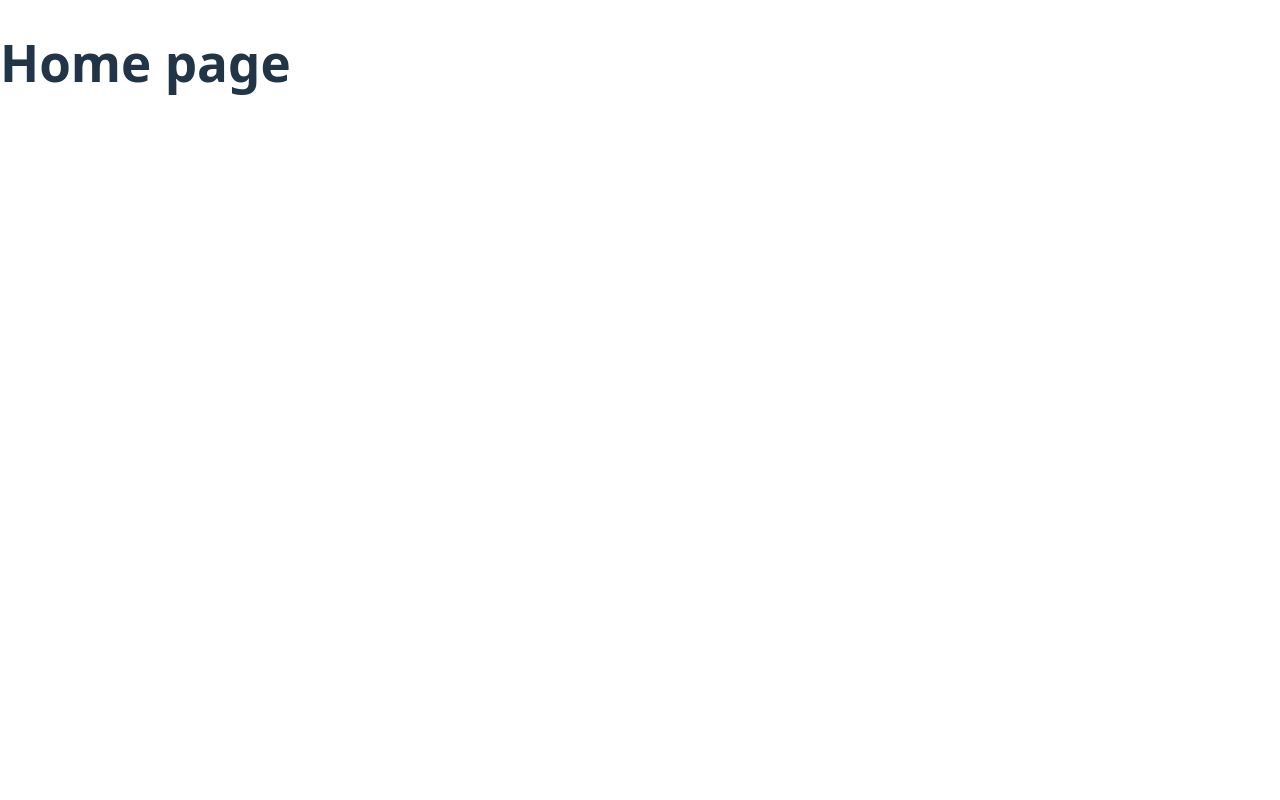
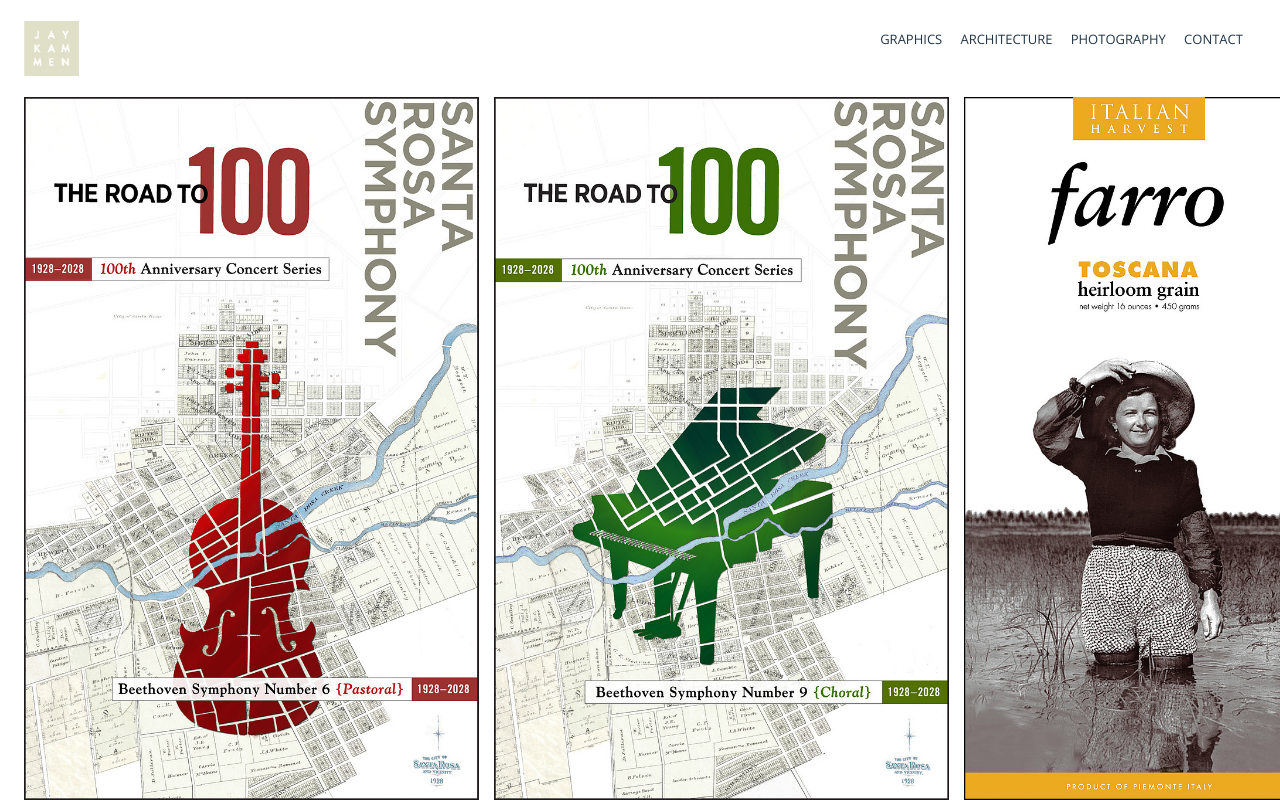
Before and after one commit to megan-wood/kammen, a React (Vite) app: page /home in a window 1280 px wide. Built offline with nearby package versions, Linux system fonts and the light colour scheme.

Commit message:
home page formatting fixed

```diff
--- a/index.html
+++ b/index.html
@@ -5,6 +5,10 @@
     <link rel="icon" type="image/svg+xml" href="/vite.svg" />
     <meta name="viewport" content="width=device-width, initial-scale=1.0" />
     <title>kammen</title>
+
+    <link rel="preconnect" href="https://fonts.googleapis.com">
+    <link rel="preconnect" href="https://fonts.gstatic.com" crossorigin>
+    <link href="https://fonts.googleapis.com/css2?family=Open+Sans:ital,wght@0,300..800;1,300..800&display=swap" rel="stylesheet">
   </head>
   <body>
     <div id="root"></div>
--- a/src/App.css
+++ b/src/App.css
@@ -3,12 +3,12 @@
   /* width: 100%; */
   /* margin: 0 auto; */
   /* padding: 2rem; */
-  display: flex;
-  /* align-items: center; */
-  /* text-align: center; */
+  /* display: flex;  */
+  /* flex-direction: column; */
   height: 100%;
   margin: 0;
   padding: 0;
+  box-sizing: border-box;
 }
 
 .logo {
@@ -47,10 +47,15 @@
   color: #888;
 }
 
+p {
+  font-size: 14px;
+}
 
-.gallery {
+/* -- Splash Page -- */
+#splashPage {
   display: flex;
-  /* width: 50%; */
+  height: 100vh;
+  justify-content: center;  /* centers splash page */
 }
 
 #splashLogo {
@@ -64,3 +69,66 @@
   max-width: 400px;
 
 }
+
+/* -- Navbar -- */
+nav {
+  padding: 1.5em 2em 1.5em 0;
+  display: flex;
+  flex-direction: row;
+  width: 100%;
+  justify-content: space-between;
+  box-sizing: border-box;
+  font-size: 14px;
+  flex-shrink: 0;  /* locks navbar height */
+}
+
+nav img {
+  /* width: 55.2px; */
+  height: 55.2px;
+  /* height: calc(20px + 40.0px); */
+  /* width: calc(20px + 40.0px); */
+}
+
+nav ul {
+  display: flex;
+  list-style-type: none;
+  margin-block-start: 0;
+  margin-block-end: 0;
+  padding: 0.7em;
+  font-size: 13px;
+  /* gap: 5px; */
+}
+
+nav a {
+  padding: 0.7em;
+}
+
+/* -- Home Page -- */
+#homePage {
+  display: flex;
+  flex-direction: column;
+  height: 100vh;
+  padding-left: 1.5em;
+}
+
+/* -- Gallery -- */
+/* .galleryWrapper {
+  flex: 1;
+  overflow: hidden;
+} */
+
+.gallery {
+  display: flex;
+  overflow-x: auto;
+  /* gap: 10px; */
+  /* width: 50%; */
+  /* padding-left: 1.5em; */
+  /* height: 100vh; */
+  /* overflow: hidden; */
+}
+
+.gallery img {
+  margin-right: 15px;
+  /* height: 90vh; */
+  flex-shrink: 0;
+}
--- a/src/App.tsx
+++ b/src/App.tsx
@@ -1,5 +1,5 @@
 import { useState } from 'react';
-import { Routes, Route, Link } from "react-router-dom";
+import { Routes, Route } from "react-router-dom";
 import Logo from "./pages/Logo";
 import Home from "./pages/Home";
 import Graphics from "./pages/Graphics";
@@ -19,7 +19,7 @@
       {/* Define routes */}
       <Routes>
         <Route path="/" element={<Logo/>}/>
-        <Route path="/Home" element={<Home/>}/>
+        <Route path="/home" element={<Home/>}/>
         <Route path="/graphics" element={<Graphics/>}/>
         <Route path="/architecture" element={<Architecture/>}/>
         <Route path="/photography" element={<Photography/>}/>
--- a/src/components/Image.tsx
+++ b/src/components/Image.tsx
@@ -14,7 +14,8 @@
         alt={alt}
         style={{
           // width: "50%",
-          width: "100%",  // fix so each image takes up as much space as it needs, doesn't shrink it
+          // width: "100%",  // fix so each image takes up as much space as it needs, doesn't shrink it
+          width: "auto",
           // height: "100%",
           display: "block",
         }}
--- a/src/components/Navbar.tsx
+++ b/src/components/Navbar.tsx
@@ -1,9 +1,19 @@
+import { Link } from "react-router-dom";
+import Image from "./Image";
+
 
 export default function Navbar() {
   return (
     <>
-
-
+      <nav>
+        <Image src="Nav-LOGO-2025-70.png" alt="Jay Kammen logo"/>
+        <ul>
+          <li><Link to="/graphics"/>GRAPHICS</li>
+          <li><Link to="/architecture"/>ARCHITECTURE</li>
+          <li><Link to="/photography"/>PHOTOGRAPHY</li>
+          <li><Link to="/contact"/>CONTACT</li>
+        </ul>
+      </nav>
     </>
   )
 }
--- a/src/index.css
+++ b/src/index.css
@@ -1,5 +1,7 @@
 :root {
-  font-family: system-ui, Avenir, Helvetica, Arial, sans-serif;
+  /* font-family: "Freight Sans Book", "Freight Sans Book", sans-serif; from website */
+  /* font-family: system-ui, Avenir, Helvetica, Arial, sans-serif; */
+  font-family: "Open Sans", system-ui, sans-serif;
   line-height: 1.5;
   font-weight: 400;
 
@@ -30,11 +32,9 @@
   display: block;
   max-width: 100%;
   height: 100vh;
+  /* overflow: hidden; */
   /* display: flex; */
   /* place-items: center; */
-  /* min-width: 320px; */
-  /* min-height: 100vh; */
-  /* justify-content: center; */
 }
 
 h1 {
--- a/src/pages/Home.tsx
+++ b/src/pages/Home.tsx
@@ -1,7 +1,22 @@
 
+import Navbar from "../components/Navbar";
+import Image from "../components/Image";
 
 export default function Home() {
   return (
-    <h1>Home page</h1>
+    <>
+      <section id="homePage">
+        <Navbar/>
+        {/* <div className="galleryWrapper"> */}
+          <div className="gallery">
+            <Image src="SR-vio-final2.jpg" alt="graphic for 100th anniversary of Santa Rosa Symphony with violin"/>
+            <Image src="SR-piano-final2.jpg" alt="graphic for 100th anniversary of Santa Rosa Symphony with piano"/>
+            <Image src="RC_LONG53-web.jpg" alt="graphic for farro from Italian Harvest"/>
+            <Image src="RC_LONG53-web.jpg" alt="graphic for farro from Italian Harvest"/>
+            <Image src="RC_LONG53-web.jpg" alt="graphic for farro from Italian Harvest"/>
+          </div>
+        {/* </div> */}
+      </section>
+    </>
   );
 }
--- a/src/pages/Logo.tsx
+++ b/src/pages/Logo.tsx
@@ -5,13 +5,15 @@
 export default function Logo() {
   return (
     <>
+    <section id="splashPage">
         <div id="splashLogo">
-        <Link to="/Home">
+          <Link to="/home">
             {/* <div id="splashLogo"> */}
               <Image src="LOGO_2021_splash_small_copy.png" alt="Logo for Jay Kammen"/>
             {/* </div> */}
           </Link>
         </div>
+      </section>
     </>
   )
 }
```
Also changed, not shown: src/components/Gallery.tsx (+11 -1 lines), public/Nav-LOGO-2025-70.png (added). Lines whose indentation alone changed are shown as unchanged.
